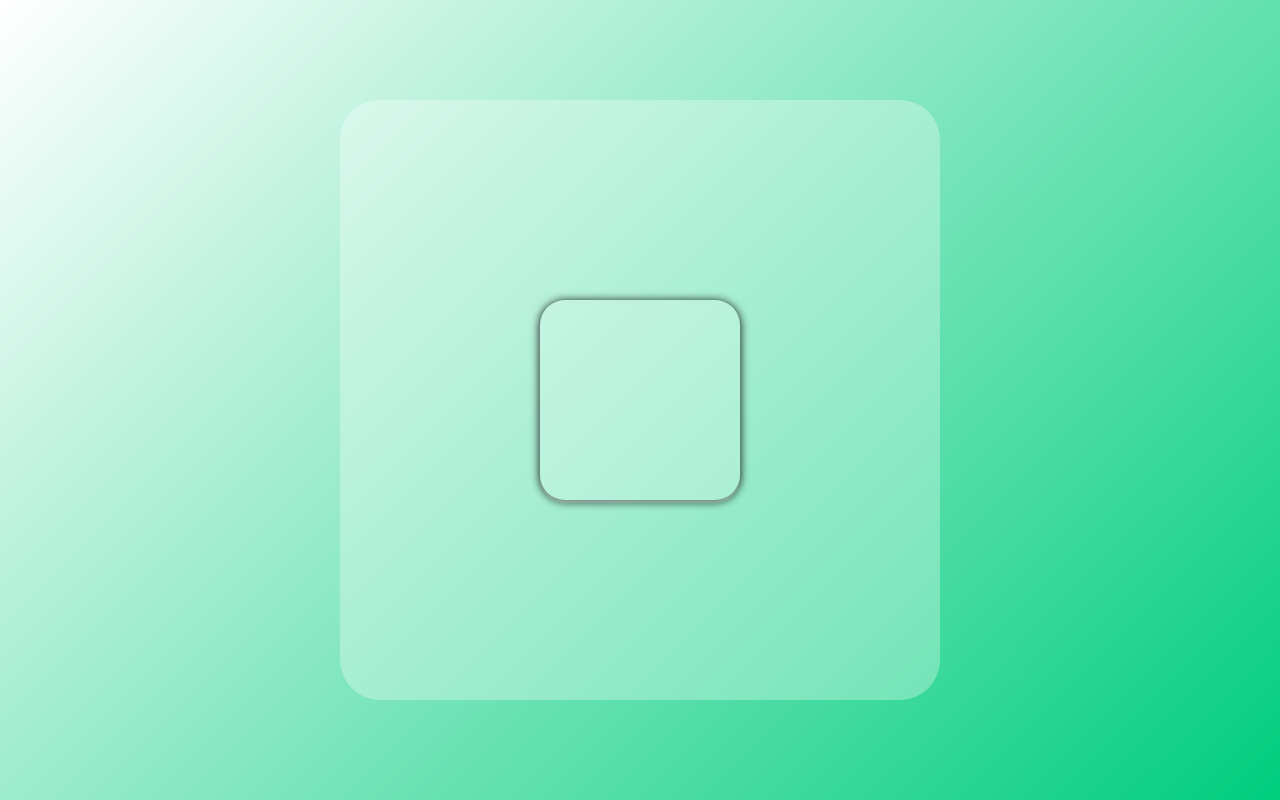
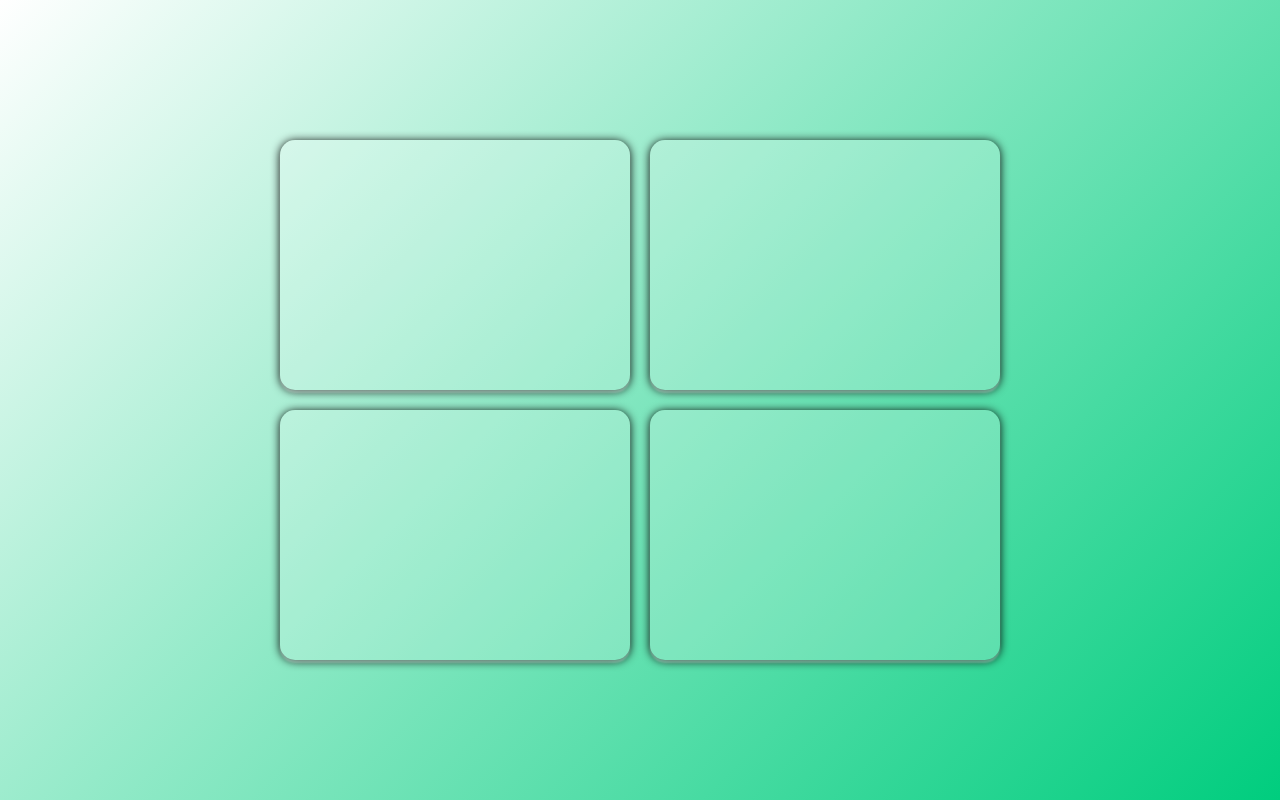
Before and after one commit to ahyeonmin/framer-motion, a React (Create React App) app: page / in a window 1280 px wide. Built offline with nearby package versions, Linux system fonts and the light colour scheme.

Commit message:
AnimatePresence / layoutId

```diff
--- a/src/App.tsx
+++ b/src/App.tsx
@@ -1,6 +1,6 @@
-import React, { useRef } from 'react';
+import React, { useState } from 'react';
 import styled from 'styled-components';
-import { motion } from 'framer-motion';
+import { AnimatePresence, motion } from 'framer-motion';
 
 const Wrapper = styled.div`
   width: 100vw;
@@ -9,46 +9,62 @@ const Wrapper = styled.div`
   justify-content: center;
   align-items: center;
 `;
-const BiggerBox = styled(motion.div)`
+const Grid = styled.div`
+  display: grid;
+  grid-template-columns: repeat(2, 1fr);
+  gap: 20px;
+`;
+const Box = styled(motion.div)`
+  width: 350px;
+  height: 250px;
+  background-color: rgba(255, 255, 255, 0.2);
+  border-radius: 15px;
+  box-shadow: 0 3px 2px rgba(255, 255, 255, 0.3), 0 1px 10px;
+`;
+const Overlay = styled(motion.div)`
   display: flex;
   justify-content: center;
   align-items: center;
-  width: 600px;
-  height: 600px;
-  background-color: rgba(255, 255, 255, 0.3);
-  border-radius: 40px;
-  overflow: hidden;
-`;
-const Box = styled(motion.div)`
-  width: 200px;
-  height: 200px;
-  background-color: rgba(255, 255, 255, 0.2);
-  border-radius: 25px;
-  box-shadow: 0 3px 2px rgba(255, 255, 255, 0.3), 0 1px 10px;
+  width: 100%;
+  height: 100%;
+  position: absolute;
 `;
 
 const boxVars = {
-  hover: { scale: 1.5, rotateZ: 90 },
-  click: { scale: 1, borderRadius: "100px" },
-  drag: {  }
-}
+  hover: (custom: number) => ({
+    scale: 0.9
+  })
+};
 
 function App() {
-  const biggerBoxRef = useRef<HTMLDivElement>(null);
+  const [id, setId] = useState<null|string>(null);
   return (
     <Wrapper>
-      <BiggerBox ref={biggerBoxRef}>
-        <Box
-          drag
-          dragConstraints={biggerBoxRef}
-          dragSnapToOrigin
-          dragElastic={0.5}
-          variants={boxVars}
-          whileHover="hover"
-          whileTap="click"
-          whileDrag="drag"
-        />
-      </BiggerBox>
+      <Grid>
+        {["1", "2", "3", "4"].map((n) =>
+          <Box
+            onClick={() => setId(n)}
+            key={n}
+            layoutId={n}
+            variants={boxVars}
+            custom={n}
+            whileHover="hover"
+            transition={{ type: "spring", duration: 0.5, bounce: 0.3 }}
+          />
+        )}
+      </Grid>
+      <AnimatePresence>
+        { id ? (
+          <Overlay
+            onClick={() => setId(null)}
+            initial={{ backgroundColor: "rgba(0, 0, 0, 0)" }}
+            animate={{ backgroundColor: "rgba(0, 0, 0, 0.3)" }}
+            exit={{ backgroundColor: "rgba(0, 0, 0, 0)" }}
+          >
+            <Box layoutId={id} style={{ backgroundColor: "#11D086" }}/>
+          </Overlay>
+        ) : null }
+      </AnimatePresence>
     </Wrapper>
   );
 }
```
